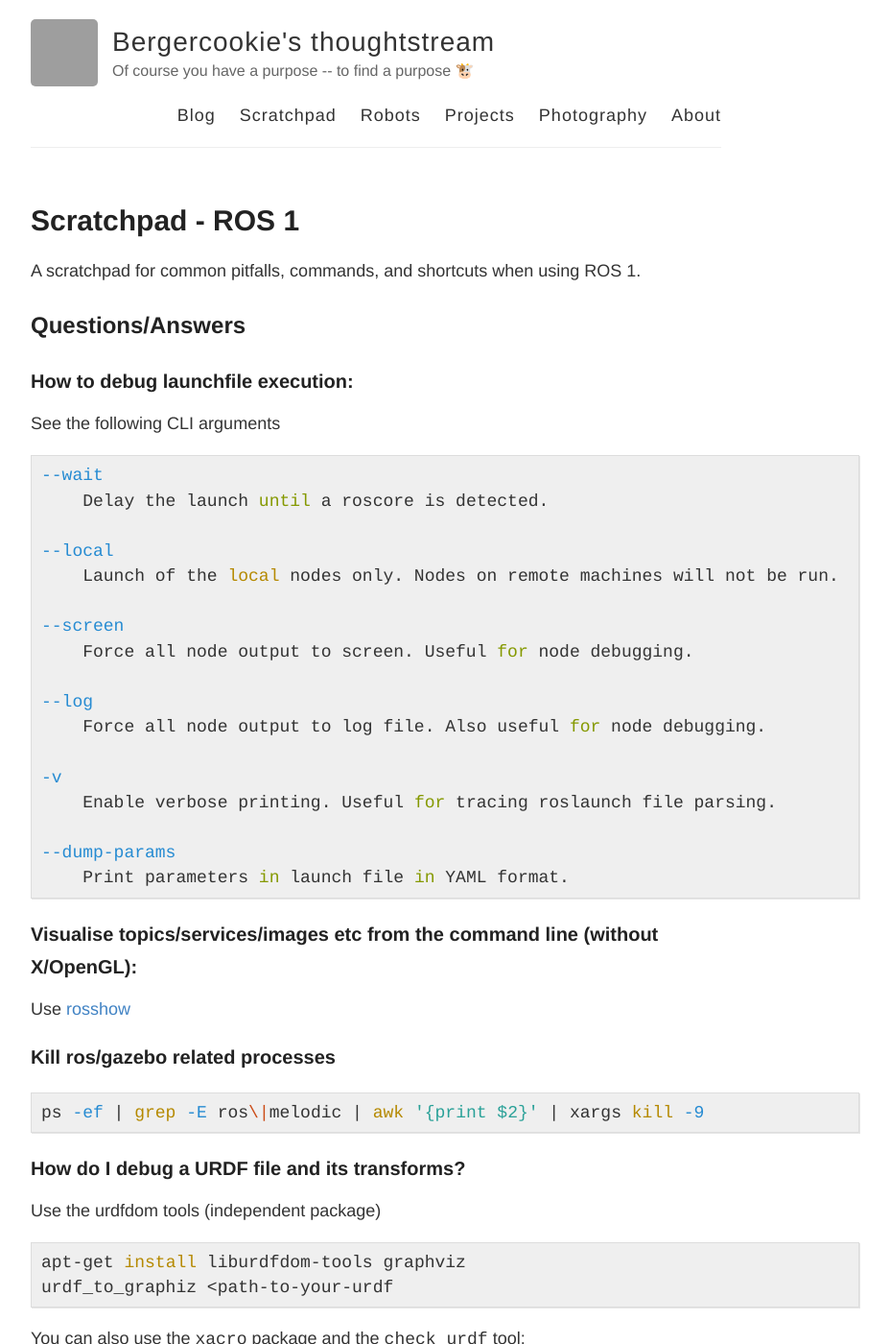
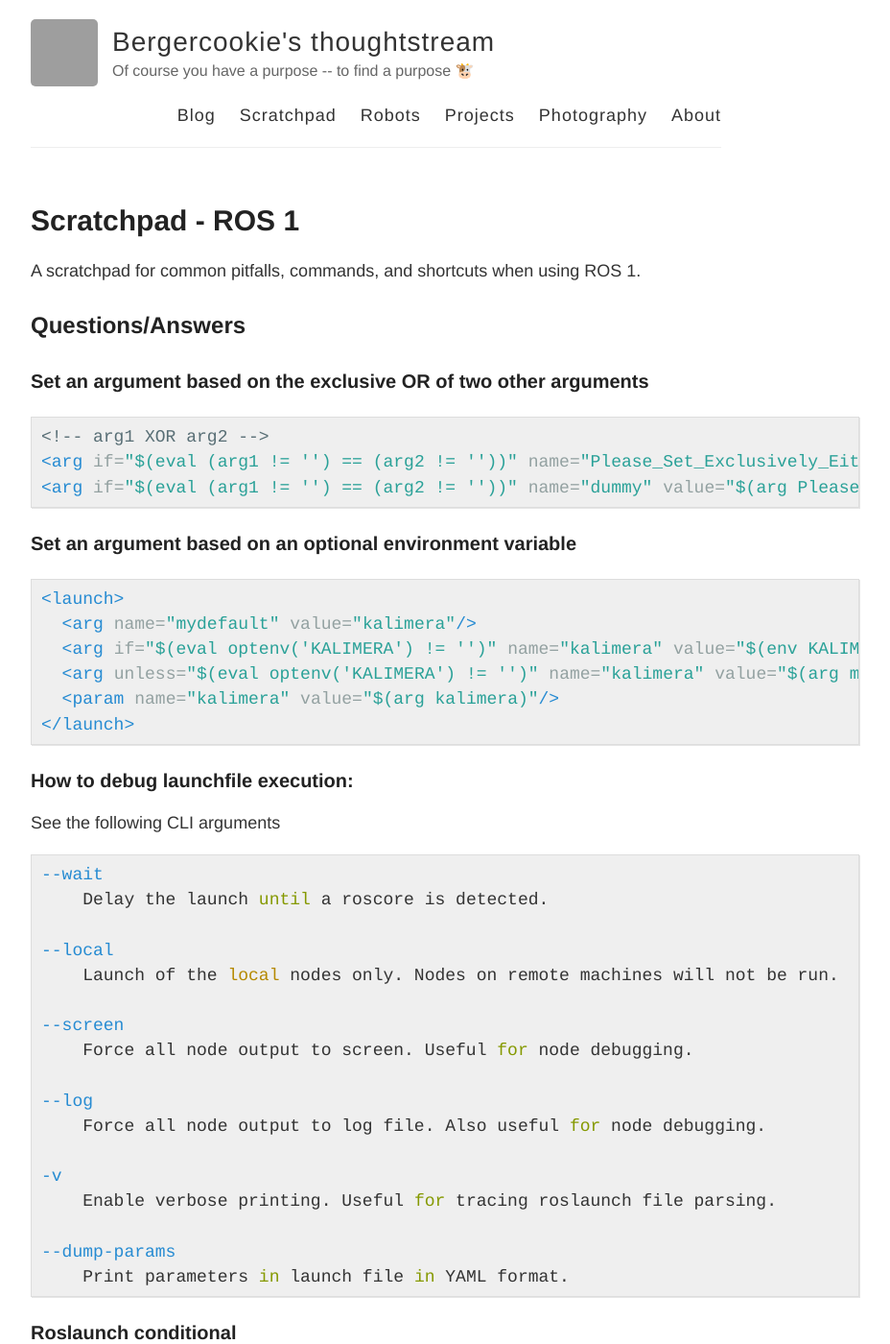
Before and after one commit to bergercookie/bergercookie.github.io, a Jekyll site: the page built from _posts/2019-10-13-ros.md, in a window 1280 px wide and 1400 px high. Shown: the whole window at 96% size, without its empty margins (248-1176 px from the left). Built offline with Jekyll 4.4.1, drawn with Linux system fonts in a browser that asks for light colours; emoji names are drawn with the system emoji font; comment, search, counter and statistics services are not loaded; some of the changed text lies outside the part shown; grey boxes are pictures that could not be loaded.

Commit message:
Add to ros scratchpad

```diff
--- a/_posts/2019-10-13-ros.md
+++ b/_posts/2019-10-13-ros.md
@@ -13,6 +13,25 @@ comments: true
 A scratchpad for common pitfalls, commands, and shortcuts when using ROS 1.
 
 ## Questions/Answers
+
+### Set an argument based on the exclusive OR of two other arguments
+
+{% highlight xml%}
+<!-- arg1 XOR arg2 -->
+<arg if="$(eval (arg1 != '') == (arg2 != ''))" name="Please_Set_Exclusively_Either_Arg1_Or_Arg2"/>
+<arg if="$(eval (arg1 != '') == (arg2 != ''))" name="dummy" value="$(arg Please_Set_Exclusively_Either_Arg1_Or_Arg2)"/>
+{% endhighlight %}
+
+### Set an argument based on an optional environment variable
+
+{% highlight xml%}
+<launch>
+  <arg name="mydefault" value="kalimera"/>
+  <arg if="$(eval optenv('KALIMERA') != '')" name="kalimera" value="$(env KALIMERA)"/>
+  <arg unless="$(eval optenv('KALIMERA') != '')" name="kalimera" value="$(arg mydefault)"/>
+  <param name="kalimera" value="$(arg kalimera)"/>
+</launch>
+{% endhighlight %}
 
 ### How to debug launchfile execution:
 
@@ -36,6 +55,15 @@ See the following CLI arguments
 
 --dump-params
     Print parameters in launch file in YAML format.
+{% endhighlight %}
+
+### Roslaunch conditional <arg>
+
+{% highlight xml%}
+<include file="..." >
+  <arg if="$(arg var1)" name="var" value="value" />
+  <arg unless="$(arg var1)" name="var" value="value2" />
+</include>
 {% endhighlight %}
 
 ### Visualise topics/services/images etc from the command line (without X/OpenGL):
@@ -246,4 +274,11 @@ Source: https://answers.ros.org/question/256251/how-to-obtain-list-of-all-availa
   * Frames of reference convention
   * Relevant answer with the rationale: https://answers.ros.org/question/226916/rep-105-and-robot_localization/
 
+## ROS Ecosystem - Miscellaneous Tools
+
+* [champ](https://github.com/chvmp/champ): ROS packages for Quadruped Robot based on MIT Cheetah I
+* [colcon](https://colcon.readthedocs.io/): CLI Tool to improve the workflow of building, testing, and using multiple packages
+* [vcstool](https://github.com/dirk-thomas/vcstool): VCS Designed to facilitate working with multiple repositories
+* [publish-python](https://github.com/dirk-thomas/publish-python): Python script to publish your python code to Github Release / PyPI, etc. or generate a debian pacakge
+
 {% include disqus.html %}
```
